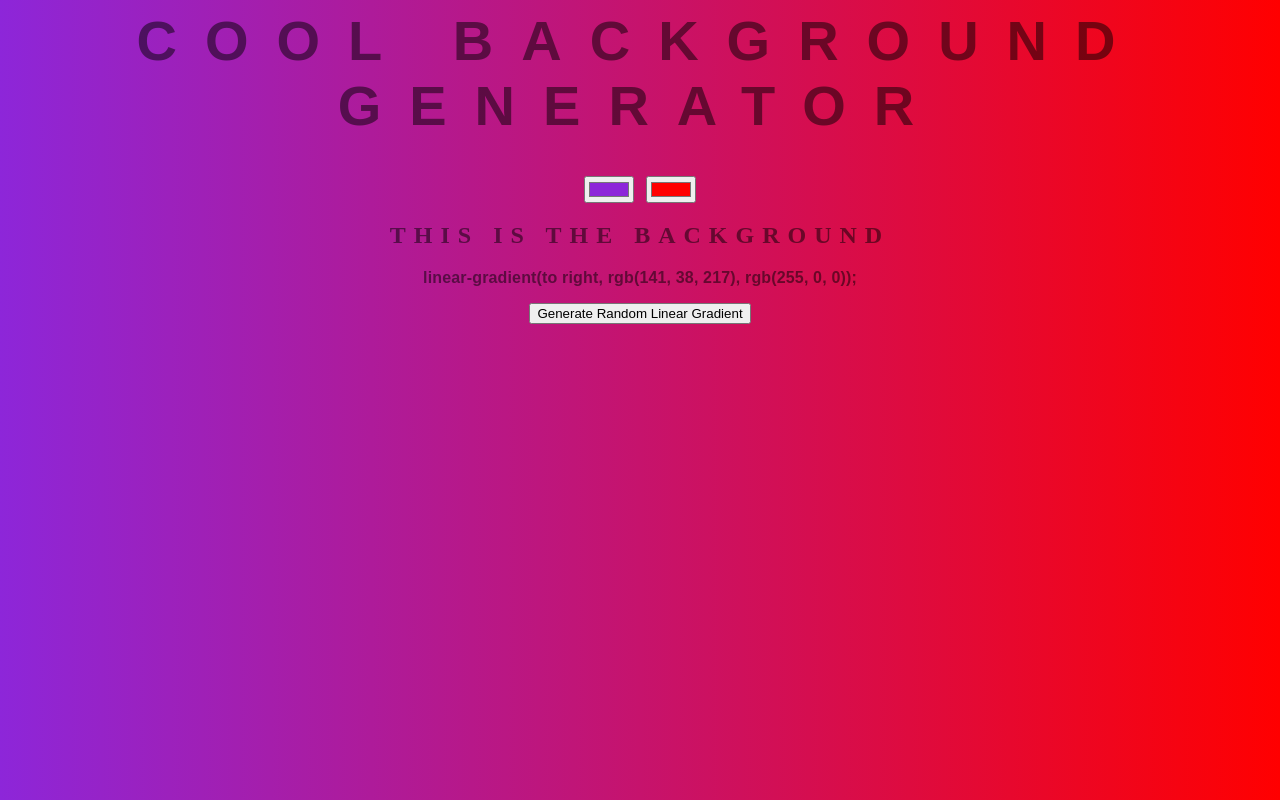
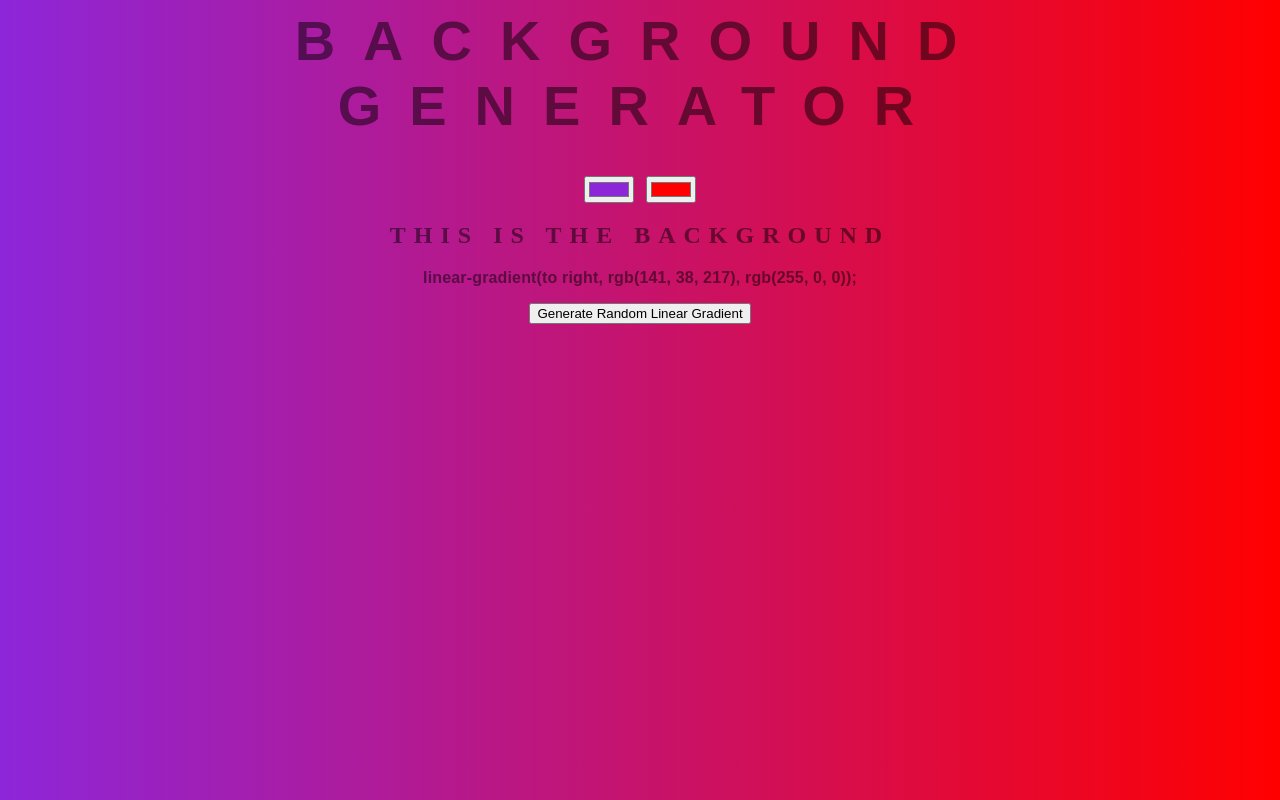
Before and after one commit to JerylDEv/background-generator, a plain HTML site: page index.html in a window 1280 px wide. Drawn offline with Linux system fonts and the light colour scheme.

Commit message:
h1 revert to old title

```diff
--- a/index.html
+++ b/index.html
@@ -7,7 +7,7 @@
     <link rel="stylesheet" href="./style.css" />
   </head>
   <body id="gradient">
-    <h1>COOL BACKGROUND GENERATOR</h1>
+    <h1>BACKGROUND GENERATOR</h1>
     <!-- onInput="setGradient()" is not extensible -->
     <input
       class="color1"
```
